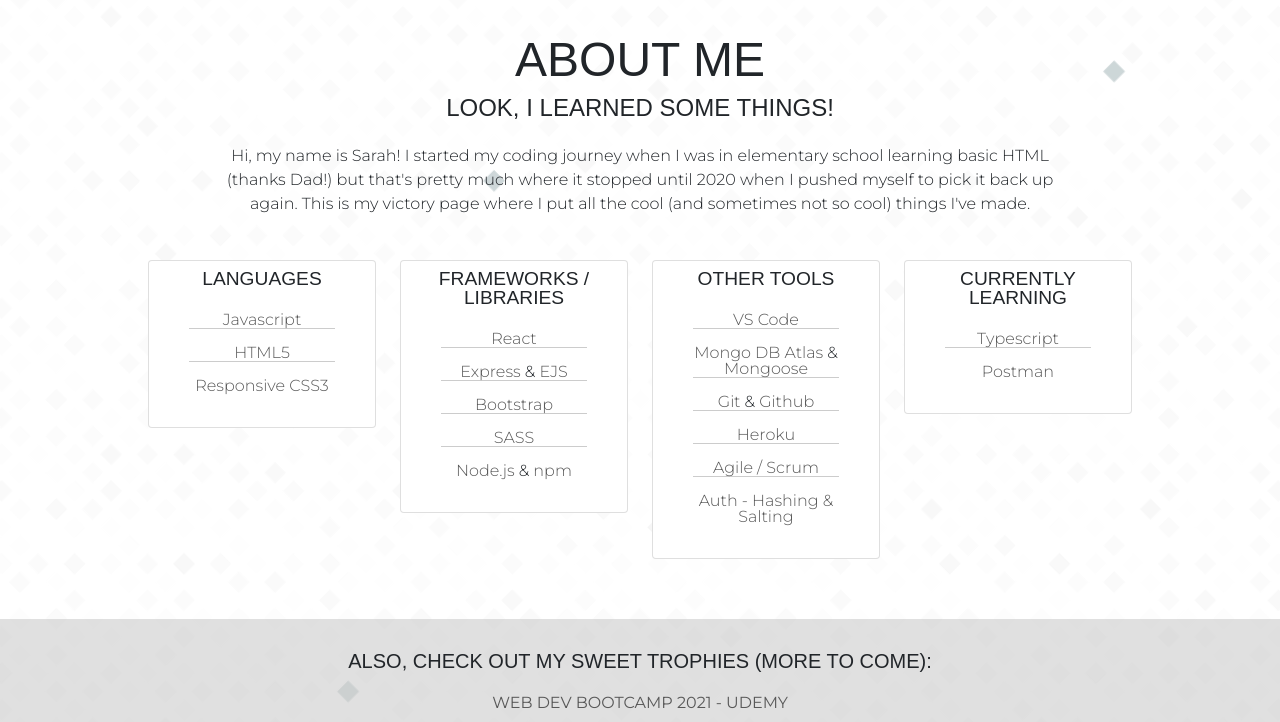
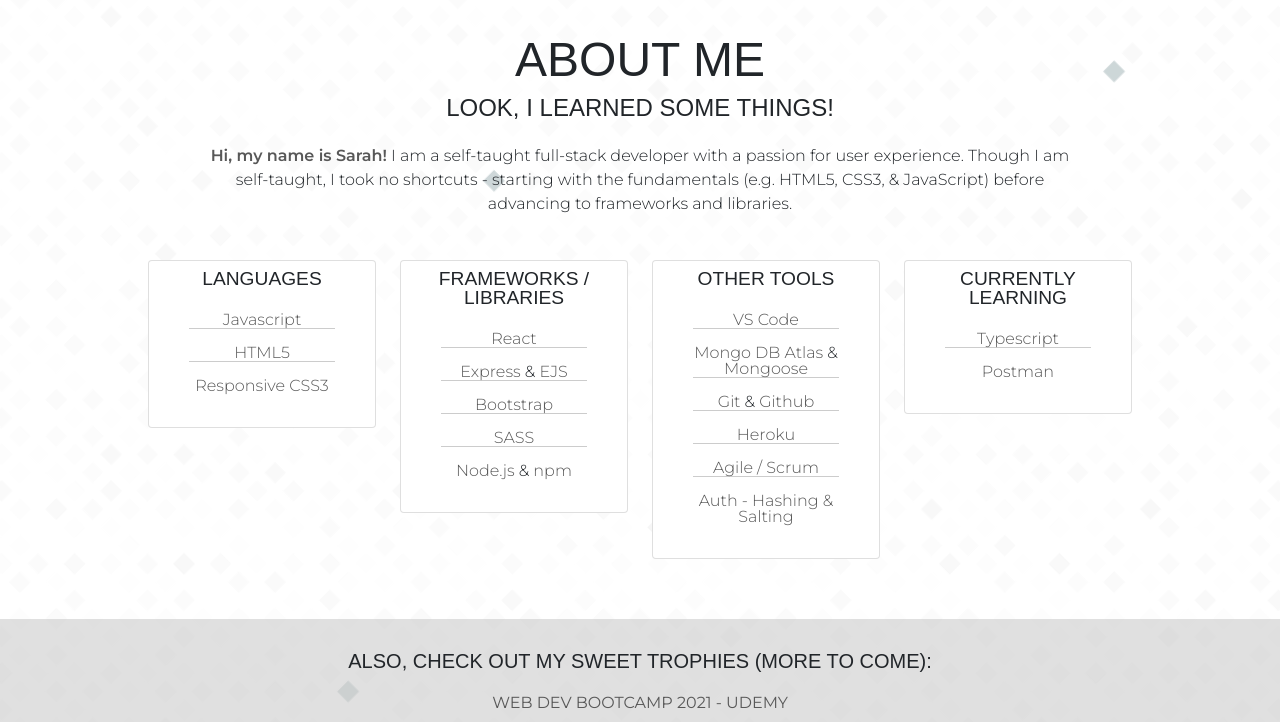
Before and after one commit to sloutrel/sloutrel.github.io, a website: page about-me.html in a window 1280 px wide. Shown: the part 62-784 px from the top of the page. Drawn offline with nearby package versions, Linux system fonts and the light colour scheme.

Commit message:
about me copy change

```diff
--- a/about-me.html
+++ b/about-me.html
@@ -40,8 +40,8 @@
     </nav>
 <header id="h-about">
         <h1>About Me <span class="heading__sub">Look, I learned some things!</span></h1>
-        <p class="header__content">Hi, my name is Sarah! I started my coding journey when I was in elementary school learning basic HTML (thanks Dad!) but
-            that's pretty much where it stopped until 2020 when I pushed myself to pick it back up again. This is my victory page where I put all the cool (and sometimes not so cool) things I've made.</p>
+        <p class="header__content"><span class="welcome">Hi, my name is Sarah!</span> I am a self-taught full-stack developer with a passion for user experience. Though I am self-taught, I took no shortcuts - starting with the fundamentals (e.g. HTML5, CSS3, & JavaScript) before advancing to frameworks and libraries.
+                </p>
 </header>
 <main>
     <div class="container learning-container">
--- a/css/about.css
+++ b/css/about.css
@@ -4,8 +4,12 @@
   margin: 0 auto;
   padding: 0 3rem;
   margin-bottom: 2rem;
+  font-weight: 300;
 }
-
+.welcome{
+  font-weight: 600;
+  color: #585858;
+}
 .learning-categories{
   text-align: center;
   align-self: center;
```
